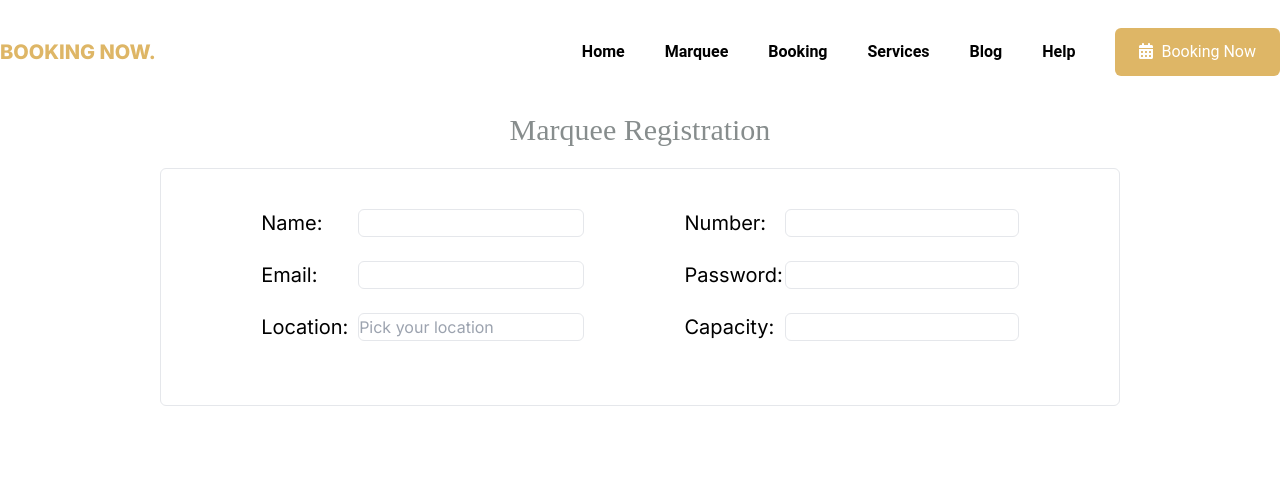
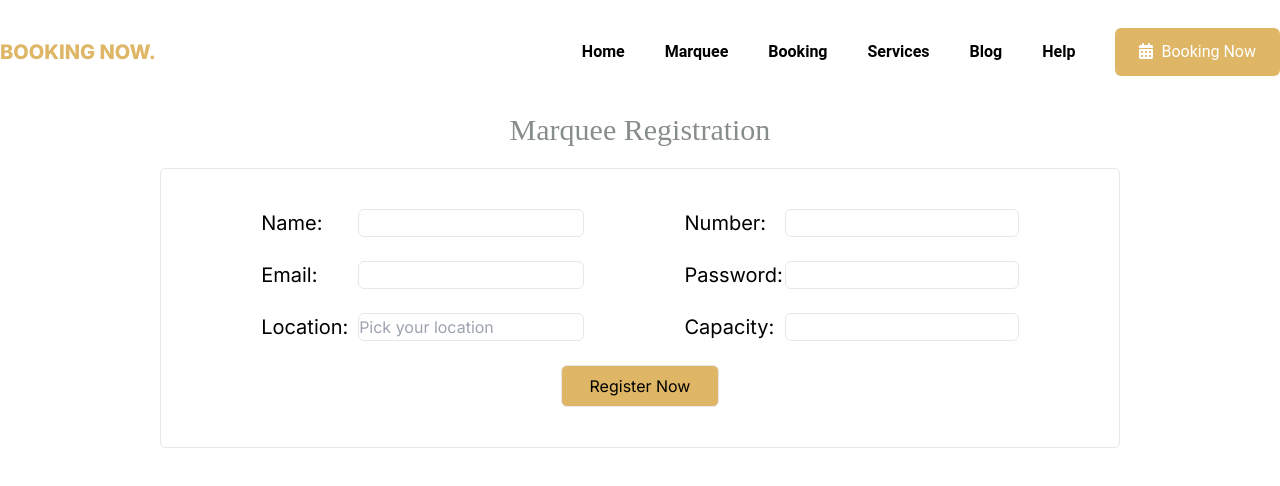
Before and after one commit to TopSol/product-one, a Next.js app: page /pages/registration in a window 1280 px wide. Shown: the top 486 px of the page. Built offline with nearby package versions, Linux system fonts and the light colour scheme.

Commit message:
work on login

```diff
--- a/app/pages/auth/page.tsx
+++ b/app/pages/auth/page.tsx
@@ -1,13 +1,16 @@
 "use client";
 import React, { use, useState } from "react";
-import { getAuth, createUserWithEmailAndPassword } from "firebase/auth";
+import { getAuth, signInWithEmailAndPassword } from "firebase/auth";
+import Link from "next/link";
 import { auth } from "@/app/firebase";
+import { useRouter } from 'next/navigation'
 const initialFormState = {
   email: "",
   password: "",
 };
 function Login() {
   const [user, setUser] = useState(initialFormState);
+  const router = useRouter()
   const handleChange = (e) => {
     const { name, value } = e.target;
     setUser((prevState) => ({
@@ -15,19 +18,20 @@ function Login() {
       [name]: value,
     }));
   };
-  // const auth = getAuth();
-  const handleLogin = () =>{
-   const users= createUserWithEmailAndPassword(auth, user.email, user.password)
+  const handleLogin = (e) =>{
+    e.preventDefault()
+   const users=  signInWithEmailAndPassword(auth, user.email, user.password)
     .then((userCredential) => {
-      // Signed in
       const user = userCredential.user;
-      console.log(user, "userdd44222",users);
-      // ...
+       if(user){
+        e.preventDefault()
+    router.push("/pages/admainMarqueeDetails")
+        }
     })
     .catch((error) => {
       const errorCode = error.code;
       const errorMessage = error.message;
-      // ..
+      alert("Email or password is incorrect")
     });
   }
 
@@ -56,7 +60,9 @@ function Login() {
             className="border rounded-md outline-none pl-3 py-2"
           />
         </div>
-        <button className="border rounded-md py-2 cursor-pointer" onClick={()=>handleLogin()}> Login</button>
+
+      {/* <Link href="/pages/admainMarqueeDetails"><button className="border rounded-md py-2 cursor-pointer" onClick={()=>handleLogin()}> Login</button></Link> */}
+      <button className="border rounded-md py-2 cursor-pointer" onClick={(e)=>handleLogin(e)}> Login</button>
       </div>
     </div>
   );
--- a/app/pages/registration/page.tsx
+++ b/app/pages/registration/page.tsx
@@ -2,9 +2,13 @@
 import { useState, useEffect, useRef } from "react";
 import * as React from "react";
 import Navbar from "@/app/component/Navbar";
-import { MapContainer, TileLayer, Marker, Popup } from 'react-leaflet';
-import 'leaflet/dist/leaflet.css'
-import { faL } from "@fortawesome/free-solid-svg-icons";
+import { MapContainer, TileLayer, Marker, Popup } from "react-leaflet";
+import "leaflet/dist/leaflet.css";
+import { createUserWithEmailAndPassword } from "firebase/auth";
+import { auth } from "@/app/firebase";
+import { collection, addDoc } from "firebase/firestore";
+import { db } from "@/app/firebase";
+import { useRouter } from "next/navigation";
 const initialValue = {
   name: "",
   email: "",
@@ -13,15 +17,16 @@ const initialValue = {
   password: "",
   capacity: "",
 };
-const position = [51.505, -0.09]
+const position = [51.505, -0.09];
 
 function details() {
   const [details, setDetails] = useState(initialValue);
   const [markerPos, setMarkerPos] = useState({
     lat: 55.702868,
     lng: 37.530865,
-  })
-  const [isOpen, setIsOpen] = useState(false)
+  });
+  const router = useRouter();
+  const [isOpen, setIsOpen] = useState(false);
   const handleChange = (e) => {
     const { name, value } = e.target;
     setDetails((prevState) => ({
@@ -42,23 +47,60 @@ function details() {
 
   useEffect(() => {
     console.log(`lat diff: ${markerPos.lat}, lng diff: ${markerPos.lng}`);
-  }, [markerPos])
+  }, [markerPos]);
   const handlelick = () => {
-    setIsOpen(!isOpen)
-  }
+    setIsOpen(!isOpen);
+  };
   const markerRef = useRef();
-  const updatePosition = React.useMemo(() => ({
-    dragend() {
-      const marker = markerRef.current
-      console.log("marker", marker)
-      if (marker != null) {
-        const newPos = { ...marker.getLatLng() };
-        setMarkerPos(newPos);
+  const updatePosition = React.useMemo(
+    () => ({
+      dragend() {
+        const marker = markerRef.current;
+        console.log("marker", marker);
+        if (marker != null) {
+          const newPos = { ...marker.getLatLng() };
+          setMarkerPos(newPos);
+        }
+      },
+    }),
+    []
+  );
+  console.log(markerPos, "umar");
+  const handleRegistration = async (e) => {
+    try {
+      const userCredential = await createUserWithEmailAndPassword(
+        auth,
+        details.email,
+        details.password
+      );
+      const user = userCredential.user;
+      console.log(user, "userdd44222", user);
+
+      const userInfo = {
+        id: user.uid,
+        name: details.name,
+        email: details.email,
+        // location: details.location,
+        phoneNumber: details.phoneNumber,
+        // password: details.password,
+        capacity: details.capacity,
+        lat: markerPos.lat,
+        lng: markerPos.lng,
+      };
+
+      await addDoc(collection(db, "users"), userInfo);
+      if (userInfo) {
+        console.log("user created")
+        e.preventDefault();
+        router.push("/pages/auth");
       }
+    } catch (error) {
+      console.log(error, "error");
+      // const errorCode = error.code;
+      // const errorMessage = error.message;
+      // console.log(errorCode, errorMessage);
     }
-  }), [])
-console.log(markerPos, "umar");
-
+  };
 
   return (
     <div>
@@ -71,7 +113,9 @@ console.log(markerPos, "umar");
           <form className=" flex flex-col text-start  md:flex md:flex-row justify-evenly items-center md:text-center ">
             <div>
               <div className="mb-6 flex flex-col md:flex-row  md:justify-between">
-                <label className="text-xl w-[30%] flex justify-start">Name:</label>
+                <label className="text-xl w-[30%] flex justify-start">
+                  Name:
+                </label>
                 <input
                   type="name"
                   name="name"
@@ -81,7 +125,9 @@ console.log(markerPos, "umar");
                 />
               </div>
               <div className="mb-6 flex flex-col md:flex-row  md:justify-between">
-                <label className="text-xl w-[30%] flex justify-start">Email:</label>
+                <label className="text-xl w-[30%] flex justify-start">
+                  Email:
+                </label>
                 <input
                   type="email"
                   name="email"
@@ -91,7 +137,12 @@ console.log(markerPos, "umar");
                 />
               </div>
               <div className="mb-6 flex flex-col md:flex-row  md:justify-between">
-                <label onClick={() => handlelick()} className="text-xl w-[30%] flex justify-start cursor-pointer">Location:</label>
+                <label
+                  onClick={() => handlelick()}
+                  className="text-xl w-[30%] flex justify-start cursor-pointer"
+                >
+                  Location:
+                </label>
                 <input
                   type="loaction"
                   name="location"
@@ -104,7 +155,9 @@ console.log(markerPos, "umar");
             </div>
             <div>
               <div className="mb-6 flex flex-col md:flex-row  md:justify-between">
-                <label className="text-xl w-[30%] flex justify-start">Number:</label>
+                <label className="text-xl w-[30%] flex justify-start">
+                  Number:
+                </label>
                 <input
                   type="phoneNumber"
                   name="phoneNumber"
@@ -114,7 +167,9 @@ console.log(markerPos, "umar");
                 />
               </div>
               <div className="mb-6 flex flex-col md:flex-row  md:justify-between">
-                <label className="text-xl w-[30%] flex justify-start">Password:</label>
+                <label className="text-xl w-[30%] flex justify-start">
+                  Password:
+                </label>
                 <input
                   type="password"
                   name="password"
@@ -124,7 +179,9 @@ console.log(markerPos, "umar");
                 />
               </div>
               <div className="mb-6 flex flex-col md:flex-row  md:justify-between">
-                <label className="text-xl w-[30%] flex justify-start">Capacity:</label>
+                <label className="text-xl w-[30%] flex justify-start">
+                  Capacity:
+                </label>
                 <input
                   type="phoneNumber"
                   name="capacity"
@@ -135,28 +192,44 @@ console.log(markerPos, "umar");
               </div>
             </div>
           </form>
+
+          <div className="w-full mx-auto flex justify-center items-center">
+            <button
+              className="flex justify-center border py-2 px-7 rounded-md bg-primaryColor"
+              onClick={(e) => handleRegistration(e)}
+            >
+              Register Now
+            </button>
+          </div>
         </div>
       </div>
 
-      {
-        isOpen ? <div>
-          <MapContainer center={position} zoom={20} scrollWheelZoom={false} style={{ height: "400px", width: "100%" }} whenCreated={setMap}>
-            <TileLayer attribution='&copy; <a href="http://osm.org/copyright">OpenStreetMap</a> contributors' url="https://{s}.tile.openstreetmap.org/{z}/{x}/{y}.png" />
-            <Marker position={position}
+      {isOpen ? (
+        <div>
+          <MapContainer
+            center={position}
+            zoom={20}
+            scrollWheelZoom={false}
+            style={{ height: "400px", width: "100%" }}
+            whenCreated={setMap}
+          >
+            <TileLayer
+              attribution='&copy; <a href="http://osm.org/copyright">OpenStreetMap</a> contributors'
+              url="https://{s}.tile.openstreetmap.org/{z}/{x}/{y}.png"
+            />
+            <Marker
+              position={position}
               draggable={true}
               eventHandlers={updatePosition}
               ref={markerRef}
             >
-
               <Popup>
                 A pretty CSS3 popup. <br /> Easily customizable.
               </Popup>
             </Marker>
           </MapContainer>
-        </div> : null
-      }
-
-
+        </div>
+      ) : null}
     </div>
   );
 }
```
Also changed, not shown: 1 other file (tests, documents, lock files or other folders).
